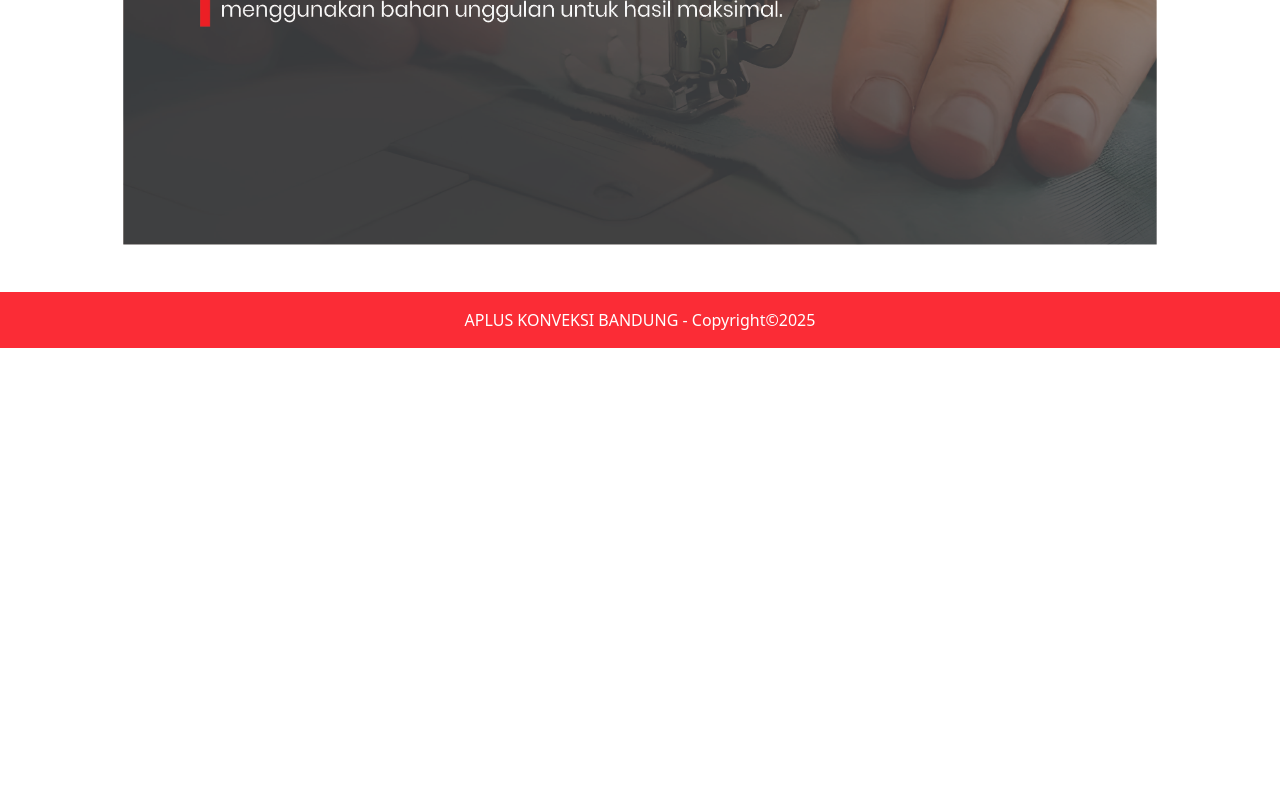
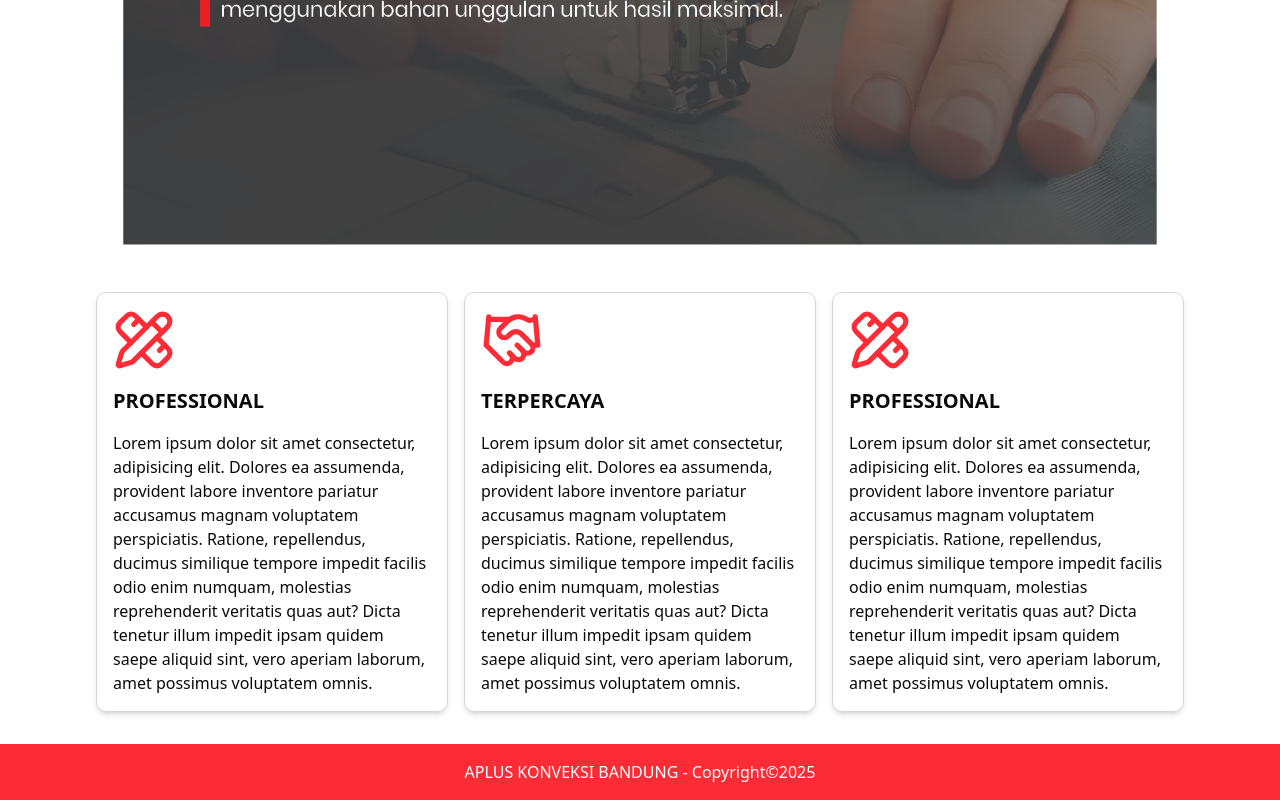
Before and after one commit to apluskonveksi/compro, a Next.js app: page / in a window 1280 px wide. Shown: the part 577-1377 px from the top of the page. Before the commit the page ends 925 px from the top, so only its background shows below. Built offline with nearby package versions, Linux system fonts and the light colour scheme.

Commit message:
add value section

```diff
--- a/app/(root)/page.tsx
+++ b/app/(root)/page.tsx
@@ -1,14 +1,14 @@
-import Image from "next/image";
+
+import Hero from "../components/Hero";
+import OurValue from "../components/OurValue";
 
 export default function Home() {
   return (
     <>
-      <section>
-        {/* Hero */}
-        <div className="w-full h-full pb-8 relative">
-          <Image src="/hero.jpg" alt="hero-image" width={2024} height={1024} priority={true} className="w-full scale-100 md:scale-95 object-cover " />
-        </div>
-      </section>
+      {/* Hero */}
+      <Hero />
+      {/* Value */}
+      <OurValue />
     </>
   );
 }
--- /dev/null
+++ b/app/components/Hero.tsx
@@ -0,0 +1,14 @@
+import Image from 'next/image'
+
+
+const Hero = () => {
+  return (
+    <section>
+      <div className="w-full h-full pb-8 relative">
+        <Image src="/hero.jpg" alt="hero-image" width={2024} height={1024} priority={true} className="w-full scale-100 md:scale-95 object-cover " />
+      </div>
+    </section>
+  )
+}
+
+export default Hero
--- /dev/null
+++ b/app/components/OurValue.tsx
@@ -0,0 +1,26 @@
+import { Handshake, PencilRuler } from 'lucide-react'
+import React from 'react'
+
+const OurValue = () => {
+  return (
+    <div className='w-full flex items-center gap-4 justify-center pb-8'>
+      <div className='w-full border border-gray-300 p-4 rounded-lg shadow-md flex flex-col items-start gap-4'>
+        <PencilRuler className='text-red-500' size={62} />
+        <h1 className='text-md md:text-lg lg:text-xl uppercase font-bold'  >Professional</h1>
+        <p>Lorem ipsum dolor sit amet consectetur, adipisicing elit. Dolores ea assumenda, provident labore inventore pariatur accusamus magnam voluptatem perspiciatis. Ratione, repellendus, ducimus similique tempore impedit facilis odio enim numquam, molestias reprehenderit veritatis quas aut? Dicta tenetur illum impedit ipsam quidem saepe aliquid sint, vero aperiam laborum, amet possimus voluptatem omnis.</p>
+      </div>
+      <div className='w-full border border-gray-300 p-4 rounded-lg shadow-md flex flex-col items-start gap-4'>
+        <Handshake className='text-red-500' size={62} />
+        <h1 className='text-md md:text-lg lg:text-xl uppercase font-bold'  >Terpercaya</h1>
+        <p>Lorem ipsum dolor sit amet consectetur, adipisicing elit. Dolores ea assumenda, provident labore inventore pariatur accusamus magnam voluptatem perspiciatis. Ratione, repellendus, ducimus similique tempore impedit facilis odio enim numquam, molestias reprehenderit veritatis quas aut? Dicta tenetur illum impedit ipsam quidem saepe aliquid sint, vero aperiam laborum, amet possimus voluptatem omnis.</p>
+      </div>
+      <div className='w-full border border-gray-300 p-4 rounded-lg shadow-md flex flex-col items-start gap-4'>
+        <PencilRuler className='text-red-500' size={62} />
+        <h1 className='text-md md:text-lg lg:text-xl uppercase font-bold'  >Professional</h1>
+        <p>Lorem ipsum dolor sit amet consectetur, adipisicing elit. Dolores ea assumenda, provident labore inventore pariatur accusamus magnam voluptatem perspiciatis. Ratione, repellendus, ducimus similique tempore impedit facilis odio enim numquam, molestias reprehenderit veritatis quas aut? Dicta tenetur illum impedit ipsam quidem saepe aliquid sint, vero aperiam laborum, amet possimus voluptatem omnis.</p>
+      </div>
+    </div>
+  )
+}
+
+export default OurValue
```
Also changed, not shown: utils/data.ts (line endings or trailing spaces).
